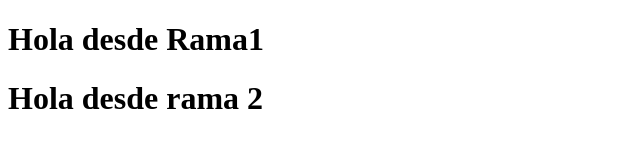
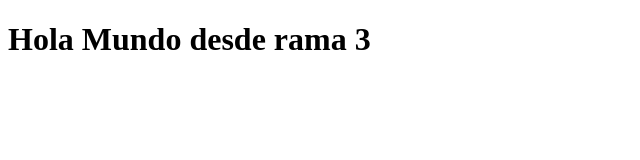
Before and after one commit to NahuelBenitez/prueba-git-vortex, a plain HTML site: page index.html in a window 1280 px wide. Shown: the whole page, without its empty margins (0-640 px from the left). Drawn offline with Linux system fonts and the light colour scheme.

Commit message:
cambios con rama 3

```diff
--- a/index.html
+++ b/index.html
@@ -6,8 +6,7 @@
     <title>Document</title>
 </head>
 <body>
-    <h1>Hola desde Rama1</h1>
-    <h1>Hola desde rama 2</h1>
+    <h1>Hola Mundo desde rama 3</h1>
     <script src="./main.js"></script>
 </body>
 </html>
```
